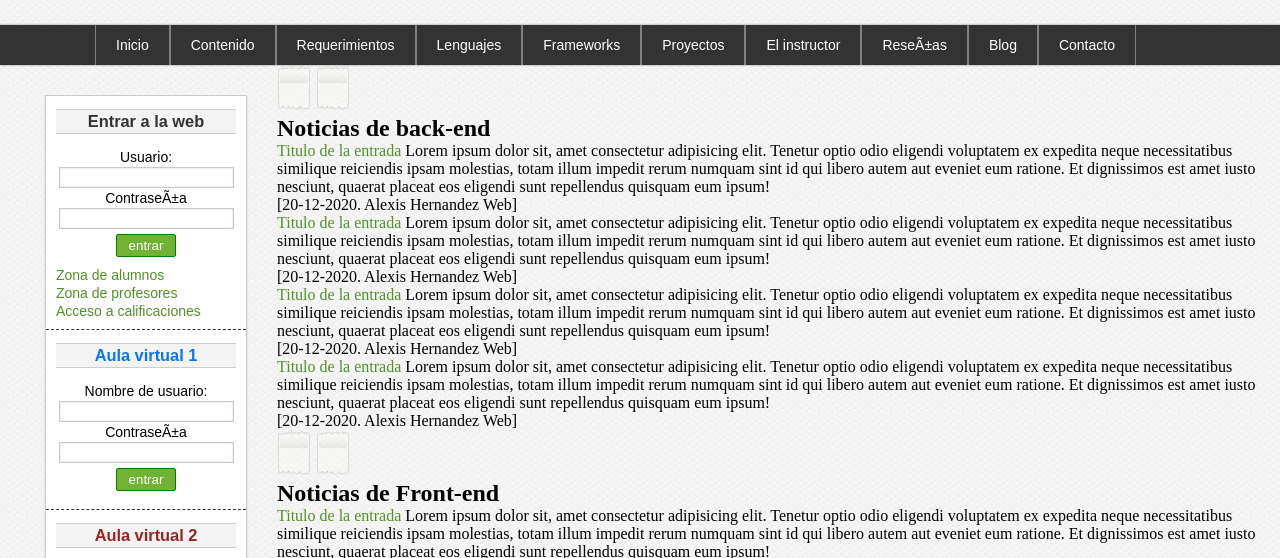
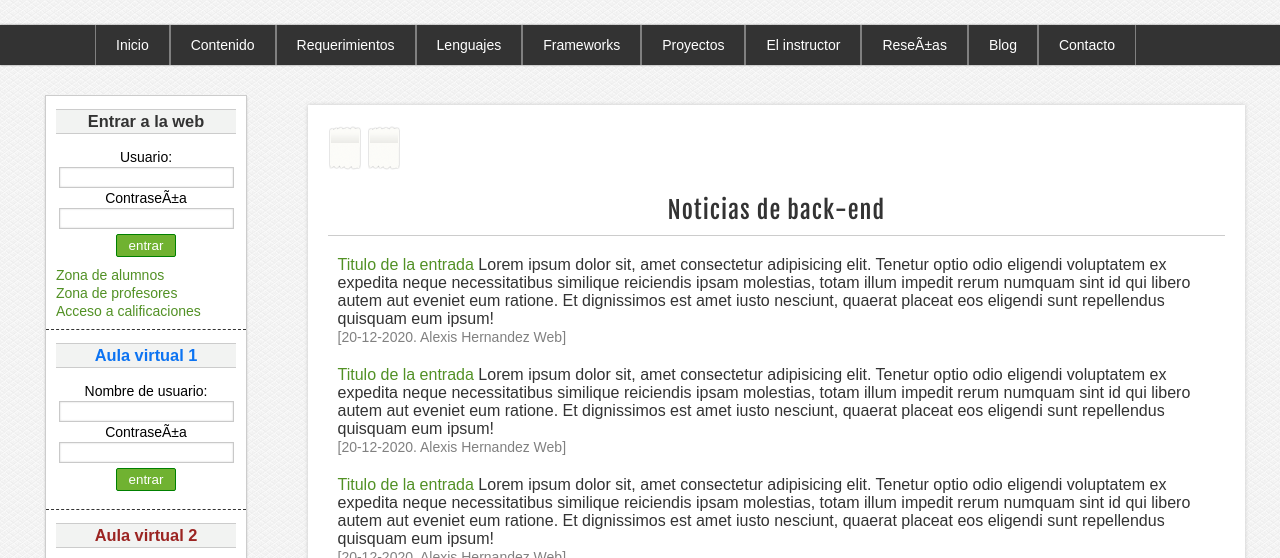
Before and after one commit to EdwinHrndz/curso-html-css-master, a plain HTML site: page clase53/maquetacion-1/index.html in a window 1280 px wide. Shown: the part 225-783 px from the top of the page. Drawn offline with Linux system fonts and the light colour scheme.

Commit message:
clase 70

```diff
--- a/clase53/maquetacion-1/css/styles.css
+++ b/clase53/maquetacion-1/css/styles.css
@@ -6,6 +6,13 @@
     url("fonts/nevis.woff") format("woff"),
     url("fonts/nevis.ttf") format("truetype"),
     url("fonts/nevis.svg") format("svg");
+  font-weight: normal;
+  font-style: normal;
+}
+
+@font-face {
+  font-family: "fajala";
+  src: url("fonts/FjallaOne-Regular.ttf") format("truetype");
   font-weight: normal;
   font-style: normal;
 }
@@ -219,7 +226,6 @@ button:active {
 /* Barra lateral */
 #aside,
 #frase {
-  clear: both;
   width: 200px;
   float: left;
   margin: 30px;
@@ -297,3 +303,45 @@ button:active {
   margin: 0 auto;
   text-align: center;
 }
+
+/* Secciones */
+
+#sections {
+  float: right;
+  width: 75%;
+  font-family: sans-serif, Arial, Helvetica;
+  margin-right: 20px;
+}
+
+#sections .titulo {
+  font-family: "fajala";
+  font-size: 24px;
+  font-weight: normal;
+  letter-spacing: 1px;
+  text-align: center;
+  padding-top: 20px;
+  padding-bottom: 10px;
+  border-bottom: 1px solid #cccccc;
+}
+
+#sections section {
+  margin-top: 40px;
+  background-color: white;
+  padding: 20px;
+  border: 1px soplid #cccccc;
+  box-shadow: 0 0 4px #c9c9c9;
+  color: #333333;
+  font-size: 16px;
+  overflow: hidden;
+}
+
+#sections .article {
+  margin: 10px;
+  margin-top: 20px;
+  margin-bottom: 20px;
+}
+
+#sections .date {
+  color: gray;
+  font-size: 14px;
+}
--- a/clase53/maquetacion-1/index.html
+++ b/clase53/maquetacion-1/index.html
@@ -155,14 +155,6 @@
           </ul>
         </div>
       </aside>
-
-      <div>
-        <aside id="frase">
-          Lorem ipsum dolor sit amet, consectetur adipisicing elit. Ipsum,
-          molestias sapiente quidem labore nemo consectetur.
-          <a href="#">Leer más frases.</a>
-        </aside>
-      </div>
       <!-- Fin de la barra lateral  -->
 
       <!-- Inicio de las secciones -->
@@ -347,6 +339,12 @@
       </div>
 
       <!-- Fin de las secciones -->
+
+      <aside id="frase">
+        Lorem ipsum dolor sit amet, consectetur adipisicing elit. Ipsum,
+        molestias sapiente quidem labore nemo consectetur.
+        <a href="#">Leer más frases.</a>
+      </aside>
     </div>
 
     <!-- Fin del contenido central -->
```
